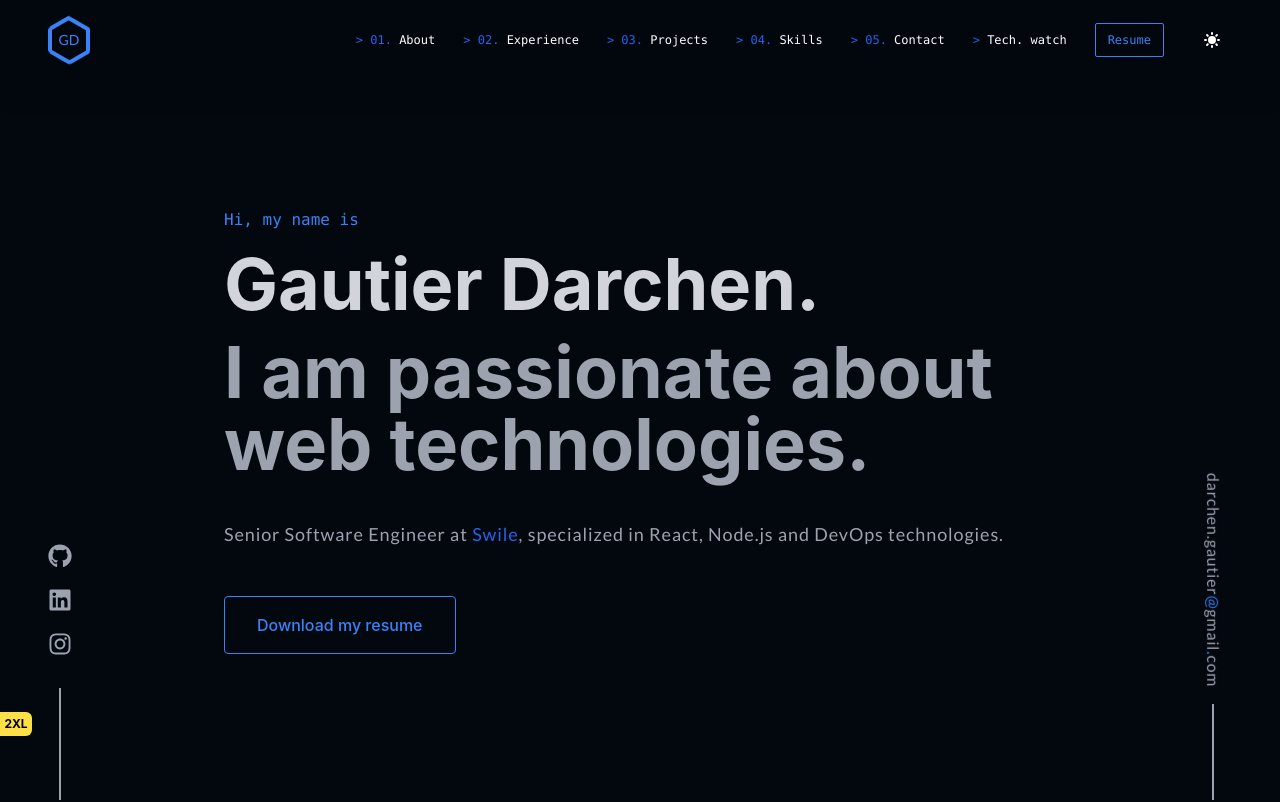
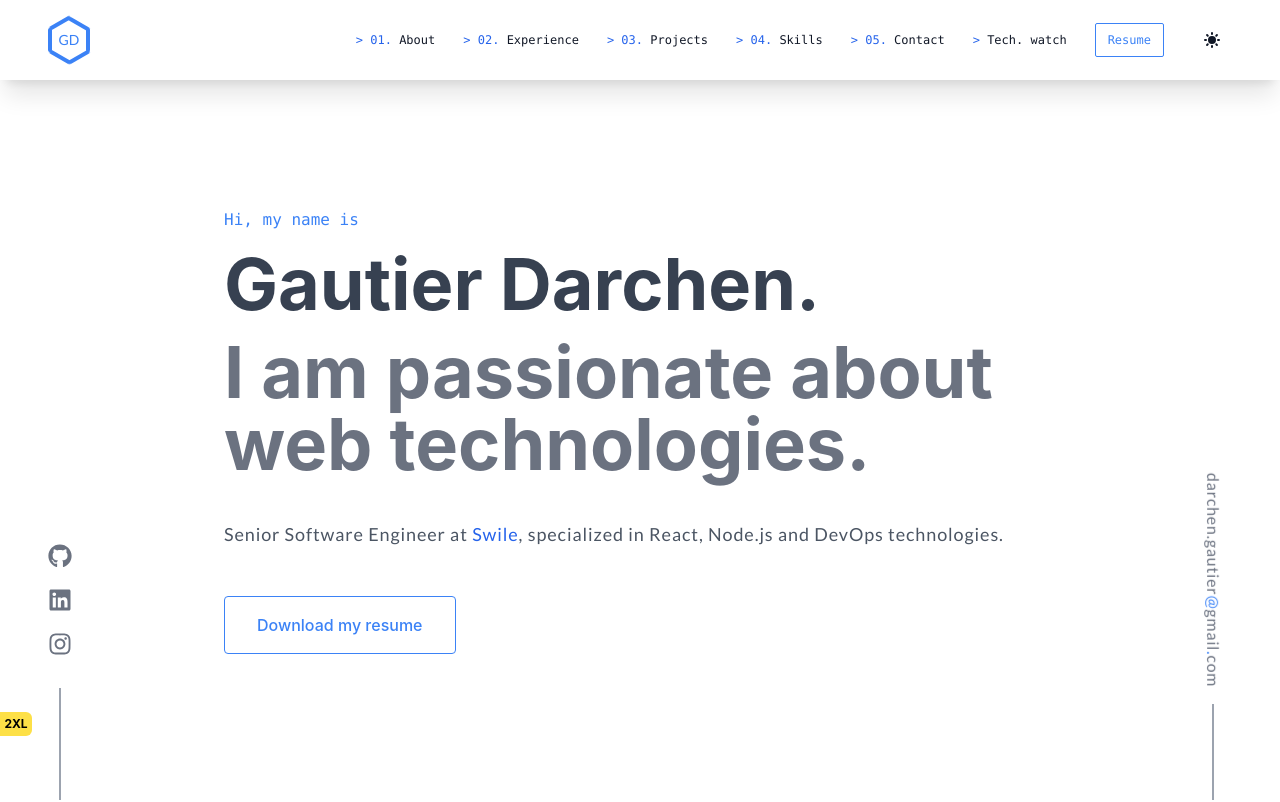
Before and after one commit to gdarchen/portfolio, a Next.js app: page / in a window 1280 px wide. Shown: the top 802 px of the page. Built offline with nearby package versions, Linux system fonts and the light colour scheme.

Commit message:
refactor(theme): default the theme to the system one (#15)

```diff
--- a/src/components/theme-switch/ThemeSwitch.tsx
+++ b/src/components/theme-switch/ThemeSwitch.tsx
@@ -1,33 +1,80 @@
 import React, { FC, useEffect, useState } from 'react'
 import { HiOutlineMoon, HiSun } from 'react-icons/hi'
+import { HiOutlineDesktopComputer } from 'react-icons/hi'
 import { tv } from 'tailwind-variants'
 import { useLocalStorage } from 'usehooks-ts'
 
+import { Menu, MenuButton, MenuItem, MenuItems } from '@headlessui/react'
+
 const themeIcon = tv({
   base: 'size-3/4 lg:size-1/2',
+  variants: {
+    active: {
+      true: 'text-primary',
+    },
+  },
+})
+
+const menuItem = tv({
+  base: 'flex w-full cursor-pointer items-center px-4 py-2 text-sm text-gray-800 hover:bg-gray-100/60 dark:text-white dark:hover:bg-gray-600/70',
+  variants: {
+    active: {
+      true: 'bg-gray-100 text-primary dark:bg-gray-600 dark:text-blue-400',
+    },
+  },
+})
+
+const menuItemIcon = tv({
+  base: 'mr-4 text-lg',
 })
 
 const ThemeSwitch: FC = () => {
-  const [theme, setTheme] = useLocalStorage('theme', 'dark')
-  const [isLight, setIsLight] = useState(theme === 'light')
+  const [isSystemDark, setIsSystemDark] = useState(false)
+  const [theme, setTheme] = useLocalStorage<string | undefined>(
+    'theme',
+    undefined,
+  )
   const [mounted, setMounted] = useState(false)
-
-  useEffect(() => {
-    setIsLight(theme === 'light')
-  }, [theme])
 
   // Trick to avoid hydration mismatch on SVG tags
   useEffect(() => {
     setMounted(true)
   }, [])
 
+  // Event listener to detect system theme changes
   useEffect(() => {
-    document.body.classList.remove('light', 'dark')
-    document.body.classList.add(theme)
-  }, [theme])
+    if (typeof window === 'undefined') {
+      return
+    }
+    // Initialize the state
+    setIsSystemDark(window.matchMedia('(prefers-color-scheme: dark)').matches)
 
-  const handleThemeChange = () => {
-    setTheme(isLight ? 'dark' : 'light')
+    // Detect further changes
+    const listener = (e: MediaQueryListEvent) => setIsSystemDark(e.matches)
+    const darkThemeMq = window.matchMedia('(prefers-color-scheme: dark)')
+    darkThemeMq.addEventListener('change', listener)
+    return () => darkThemeMq.removeEventListener('change', listener)
+  }, [])
+
+  useEffect(() => {
+    // If the theme is `dark` or `system` (and system theme is `dark`)
+    if (theme === 'dark' || (theme === undefined && isSystemDark)) {
+      document.documentElement.classList.add('dark')
+    } else {
+      document.documentElement.classList.remove('dark')
+    }
+  }, [theme, isSystemDark])
+
+  // Callback when a theme is selected
+  const handleThemeChange = (newTheme: string): void => {
+    // In case the `system` theme is selected, remove it from the LocalStorage
+    if (newTheme === 'system') {
+      setTheme(undefined)
+      return
+    }
+
+    // Else persist the manually selected theme
+    setTheme(newTheme)
   }
 
   if (!mounted) {
@@ -35,17 +82,57 @@ const ThemeSwitch: FC = () => {
   }
 
   return (
-    <button
-      aria-label="Use dark mode"
-      className="flex size-9 items-center justify-center rounded-full text-primary transition-transform hover:bg-hovered-light active:scale-95 dark:text-primary dark:hover:bg-hovered lg:size-10 lg:text-gray-900 lg:dark:text-white"
-      onClick={handleThemeChange}
-    >
-      {theme === 'light' ? (
-        <HiOutlineMoon className={themeIcon()} />
-      ) : (
-        <HiSun className={themeIcon()} />
-      )}
-    </button>
+    <div className="relative inline-block text-left font-content">
+      <Menu>
+        <MenuButton
+          aria-label="Use dark mode"
+          className="flex size-9 items-center justify-center rounded-full text-primary transition-transform hover:bg-hovered-light active:scale-95 dark:text-gray-300 dark:hover:bg-hovered lg:size-10 lg:text-gray-900"
+        >
+          {theme === 'dark' || (theme === undefined && isSystemDark) ? (
+            <HiOutlineMoon className={themeIcon({ active: !!theme })} />
+          ) : (
+            <HiSun className={themeIcon({ active: !!theme })} />
+          )}
+        </MenuButton>
+
+        <MenuItems
+          modal={false}
+          className="absolute right-0 z-10 mt-2 w-32 origin-top-right rounded-md bg-white shadow-lg ring-1 ring-black/5 transition data-[closed]:scale-95 data-[closed]:opacity-0 data-[enter]:duration-100 data-[leave]:duration-75 data-[enter]:ease-out data-[leave]:ease-in focus:outline-none dark:bg-gray-700"
+        >
+          <div className="py-1">
+            <MenuItem>
+              <button
+                className={menuItem({ active: theme === 'light' })}
+                onClick={() => handleThemeChange('light')}
+              >
+                <HiSun className={menuItemIcon()} /> Light
+              </button>
+            </MenuItem>
+
+            <MenuItem>
+              <button
+                className={menuItem({ active: theme === 'dark' })}
+                onClick={() => handleThemeChange('dark')}
+              >
+                <HiOutlineMoon className={menuItemIcon()} /> Dark
+              </button>
+            </MenuItem>
+
+            <MenuItem>
+              <button
+                className={menuItem({ active: theme === undefined })}
+                onClick={() => {
+                  handleThemeChange('system')
+                  close()
+                }}
+              >
+                <HiOutlineDesktopComputer className={menuItemIcon()} /> System
+              </button>
+            </MenuItem>
+          </div>
+        </MenuItems>
+      </Menu>
+    </div>
   )
 }
 
```
